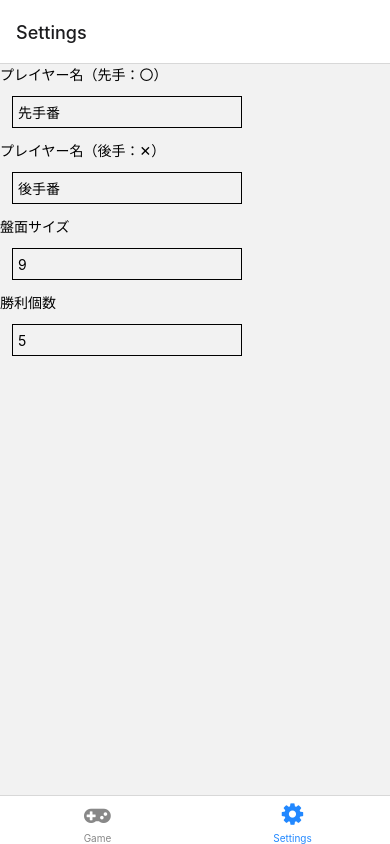
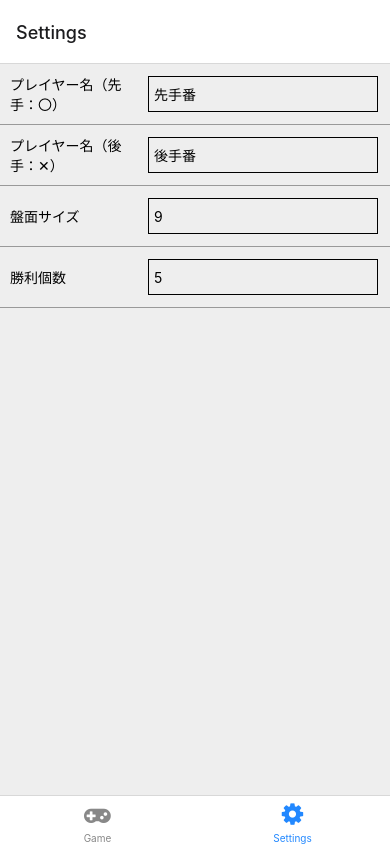
Before and after one commit to mp-gumi/gomoku, a React Native app: screen /Settings in a window 390 px wide. Built offline with nearby package versions, Linux system fonts and the light colour scheme.

Commit message:
feat: add useContext

```diff
--- a/App.tsx
+++ b/App.tsx
@@ -1,6 +1,27 @@
-import React from "react";
+import React, { useState } from "react";
 import Routes from "./src/routes";
+import {
+  SquareNumberContext,
+  QuoteContext,
+  FirstPlayerContext,
+  SecondPlayerContext,
+} from "./src/context";
 
 export default function App() {
-  return <Routes />;
+  const [firstPlayer, setFirstPlayer] = useState("先手番");
+  const [secondPlayer, setSecondPlayer] = useState("後手番");
+  const [squareNumber, setSquareNumber] = useState("9");
+  const [quote, setQuote] = useState("5");
+
+  return (
+    <FirstPlayerContext.Provider value={{ firstPlayer, setFirstPlayer }}>
+      <SecondPlayerContext.Provider value={{ secondPlayer, setSecondPlayer }}>
+        <SquareNumberContext.Provider value={{ squareNumber, setSquareNumber }}>
+          <QuoteContext.Provider value={{ quote, setQuote }}>
+            <Routes />
+          </QuoteContext.Provider>
+        </SquareNumberContext.Provider>
+      </SecondPlayerContext.Provider>
+    </FirstPlayerContext.Provider>
+  );
 }
--- a/src/components/ConfigTop/index.tsx
+++ b/src/components/ConfigTop/index.tsx
@@ -1,42 +1,84 @@
-import React, { useState } from "react";
-import { StyleSheet, Text, TextInput, View } from "react-native";
+import React, { useContext } from "react";
+import { Dimensions, StyleSheet, Text, TextInput, View } from "react-native";
+import {
+  SquareNumberContext,
+  QuoteContext,
+  FirstPlayerContext,
+  SecondPlayerContext,
+} from "../../context";
 
 function ConfigTop() {
-  const [playerName1, setPlayerName1] = useState("先手番");
-  const [playerName2, setPlayerName2] = useState("後手番");
-  const [squareNumber, setSquareNumber] = useState("9");
-  const [quote, setQuote] = useState("5");
+  const { firstPlayer, setFirstPlayer } = useContext(FirstPlayerContext);
+  const { secondPlayer, setSecondPlayer } = useContext(SecondPlayerContext);
+  const { squareNumber, setSquareNumber } = useContext(SquareNumberContext);
+  const { quote, setQuote } = useContext(QuoteContext);
+  const checkPositiveNumber = (value: string): JSX.Element | null => {
+    if (parseInt(value, 10) > 1) return null;
+    return (
+      <Text style={styles.warnText}>※1より大きい数字を入力してください</Text>
+    );
+  };
+  const checkWinNumber = (
+    squareNumber: string,
+    quote: string
+  ): JSX.Element | null => {
+    if (parseInt(squareNumber, 10) < parseInt(quote, 10)) {
+      return (
+        <Text style={styles.warnText}>
+          ※勝利個数は盤面サイズより小さくしてください
+        </Text>
+      );
+    }
+    return null;
+  };
+
+  const windowWidth = Dimensions.get("window").width;
 
   return (
-    <View>
-      <Text>プレイヤー名（先手：〇）</Text>
+    <View style={{ width: windowWidth }}>
+      <View style={styles.name}>
+        <Text style={styles.settingTitle}>プレイヤー名（先手：〇）</Text>
         <TextInput
           style={styles.input}
-        onChangeText={setPlayerName1}
-        value={playerName1}
+          onChangeText={setFirstPlayer}
+          value={firstPlayer}
         />
-      <Text>プレイヤー名（後手：✕）</Text>
+      </View>
+      <View style={styles.name}>
+        <Text style={styles.settingTitle}>プレイヤー名（後手：✕）</Text>
         <TextInput
           style={styles.input}
-        onChangeText={setPlayerName2}
-        value={playerName2}
+          onChangeText={setSecondPlayer}
+          value={secondPlayer}
         />
-      <Text>盤面サイズ</Text>
+      </View>
+      <View style={styles.number}>
+        <View style={[styles.numberInner, { width: windowWidth }]}>
+          <Text style={styles.settingTitle}>盤面サイズ</Text>
           <TextInput
             style={styles.input}
             keyboardType="numeric"
-        placeholder="値のみ入力"
+            placeholder="数値のみ入力"
             onChangeText={setSquareNumber}
             value={squareNumber}
           />
-      <Text>勝利個数</Text>
+        </View>
+        <Text>{checkPositiveNumber(squareNumber)}</Text>
+      </View>
+      <View style={styles.number}>
+        <View style={[styles.numberInner, { width: windowWidth }]}>
+          <Text style={styles.settingTitle}>勝利個数</Text>
           <TextInput
             style={styles.input}
             keyboardType="numeric"
-        placeholder="値のみ入力"
+            placeholder="数値のみ入力"
             onChangeText={setQuote}
             value={quote}
           />
+        </View>
+        <Text>{checkPositiveNumber(quote)}</Text>
+        <Text>{checkWinNumber(squareNumber, quote)}</Text>
+      </View>
     </View>
   );
 }
@@ -44,17 +86,42 @@ function ConfigTop() {
 export default ConfigTop;
 
 const styles = StyleSheet.create({
-  container: {
-    flex: 1,
-    alignItems: "center",
-    justifyContent: "center",
-    padding: 10,
-  },
   input: {
-    height: 32,
+    height: 36,
     margin: 12,
     borderWidth: 1,
     paddingLeft: 5,
     paddingRight: 5,
   },
+  settingTitle: {
+    paddingLeft: 10,
+  },
+  name: {
+    flex: 1,
+    display: "flex",
+    justifyContent: "space-between",
+    flexDirection: "row",
+    alignItems: "center",
+    borderBottomColor: "#999",
+    borderBottomWidth: 1,
+  },
+  number: {
+    display: "flex",
+    justifyContent: "space-between",
+    flexDirection: "column",
+    alignItems: "flex-start",
+    borderBottomColor: "#999",
+    borderBottomWidth: 1,
+  },
+  numberInner: {
+    flex: 1,
+    display: "flex",
+    justifyContent: "space-between",
+    flexDirection: "row",
+    alignItems: "center",
+  },
+  warnText: {
+    paddingLeft: 10,
+    color: "#f00",
+  },
 });
--- a/src/components/GomokuTop/GomokuGameStatusText/index.tsx
+++ b/src/components/GomokuTop/GomokuGameStatusText/index.tsx
@@ -1,5 +1,6 @@
-import React from "react";
+import React, { useContext } from "react";
 import { View, Text, StyleSheet } from "react-native";
+import { FirstPlayerContext, SecondPlayerContext } from "../../../context";
 
 type GomokuGameStatusType = {
   isFirstMove: boolean;
@@ -16,15 +17,26 @@ function GomokuGameStatusText({
   judgeWinnerMessage,
   turnNumber,
 }: GomokuGameStatusType) {
+  const { firstPlayer } = useContext(FirstPlayerContext);
+  const { secondPlayer } = useContext(SecondPlayerContext);
+
   return (
-    <View style={styles.statusText}>
-      <Text style={styles.statusText}>Next:{isFirstMove ? "〇" : "✕"}</Text>
-      <Text style={styles.statusText}>{judgeWinnerMessage()}</Text>
-      <Text style={styles.statusText}>
-        {judgeWinnerMessage()
-          ? `${turnNumber - 1}手で決着`
-          : `${turnNumber}手目`}
-      </Text>
+    <View>
+      <View style={styles.statusText}>
+        <Text>{firstPlayer}</Text>
+        <Text>{secondPlayer}</Text>
+      </View>
+      <View style={styles.statusText}>
+        <Text style={styles.textStyle}>
+          Next: {isFirstMove ? firstPlayer : secondPlayer}
+        </Text>
+        <Text style={styles.textStyle}>{judgeWinnerMessage()}</Text>
+        <Text style={styles.textStyle}>
+          {judgeWinnerMessage()
+            ? `${turnNumber - 1}手で決着`
+            : `${turnNumber}手目`}
+        </Text>
+      </View>
     </View>
   );
 }
@@ -38,6 +50,6 @@ const styles = StyleSheet.create({
     flexDirection: "row",
   },
   textStyle: {
-    fontSize: 30,
+    fontSize: 20,
   },
 });
--- /dev/null
+++ b/src/context/index.ts
@@ -0,0 +1,26 @@
+import React, { createContext, Dispatch, SetStateAction } from "react";
+
+type SquareNumberContext = {
+  squareNumber: string;
+  setSquareNumber: Dispatch<SetStateAction<string>>;
+};
+
+type QuoteContext = {
+  quote: string;
+  setQuote: Dispatch<SetStateAction<string>>;
+};
+
+type FirstPlayerContext = {
+  firstPlayer: string;
+  setFirstPlayer: Dispatch<SetStateAction<string>>;
+};
+
+type SecondPlayerContext = {
+  secondPlayer: string;
+  setSecondPlayer: Dispatch<SetStateAction<string>>;
+};
+
+export const SquareNumberContext = createContext({} as SquareNumberContext);
+export const QuoteContext = createContext({} as QuoteContext);
+export const FirstPlayerContext = createContext({} as FirstPlayerContext);
+export const SecondPlayerContext = createContext({} as SecondPlayerContext);
--- a/src/routes/Game/index.tsx
+++ b/src/routes/Game/index.tsx
@@ -17,7 +17,7 @@ export default Game;
 const styles = StyleSheet.create({
   container: {
     flex: 1,
-    backgroundColor: "#fff",
+    backgroundColor: "#eee",
     alignItems: "center",
     justifyContent: "center",
   },
--- a/src/routes/GameConfig/index.tsx
+++ b/src/routes/GameConfig/index.tsx
@@ -4,7 +4,7 @@ import { StyleSheet, Text, View } from "react-native";
 
 function GameConfig() {
   return (
-    <View>
+    <View style={styles.container}>
       <Text>
         <ConfigTop />
       </Text>
@@ -17,8 +17,8 @@ export default GameConfig;
 const styles = StyleSheet.create({
   container: {
     flex: 1,
-    backgroundColor: "#fff",
-    alignItems: "center",
-    justifyContent: "center",
+    backgroundColor: "#eee",
+    alignItems: "flex-start",
+    justifyContent: "flex-start",
   },
 });
```
Also changed, not shown: src/components/GomokuTop/index.tsx (+40 -34 lines). Lines whose indentation alone changed are shown as unchanged.
